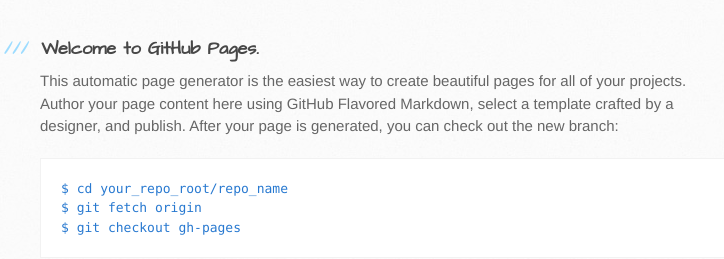
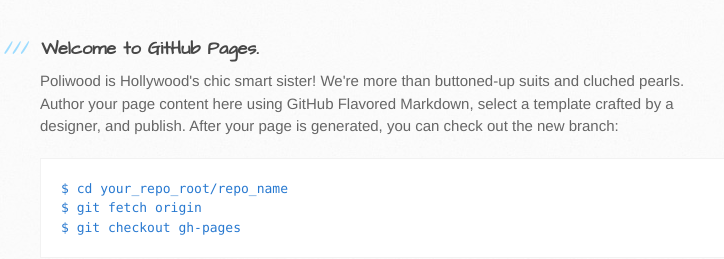
Before and after one commit to DeeTwoCents/deetwocents.github.io, a plain HTML site: page index.html in a window 1280 px wide. Shown: the part 187-446 px from the top of the page, 130-854 px from the left. Drawn offline with Linux system fonts and the light colour scheme.

Commit message:
Update index.html

```diff
--- a/index.html
+++ b/index.html
@@ -13,7 +13,7 @@
     <script src="//html5shiv.googlecode.com/svn/trunk/html5.js"></script>
     <![endif]-->
 
-    <title>Deetwocents.github.io by DeeTwoCents</title>
+    <title>Welcome to Poliwood</title>
   </head>
 
   <body>
@@ -31,7 +31,7 @@
           <h3>
 <a name="welcome-to-github-pages" class="anchor" href="#welcome-to-github-pages"><span class="octicon octicon-link"></span></a>Welcome to GitHub Pages.</h3>
 
-<p>This automatic page generator is the easiest way to create beautiful pages for all of your projects. Author your page content here using GitHub Flavored Markdown, select a template crafted by a designer, and publish. After your page is generated, you can check out the new branch:</p>
+<p>Poliwood is Hollywood's chic smart sister! We're more than buttoned-up suits and cluched pearls. Author your page content here using GitHub Flavored Markdown, select a template crafted by a designer, and publish. After your page is generated, you can check out the new branch:</p>
 
 <pre><code>$ cd your_repo_root/repo_name
 $ git fetch origin
```
